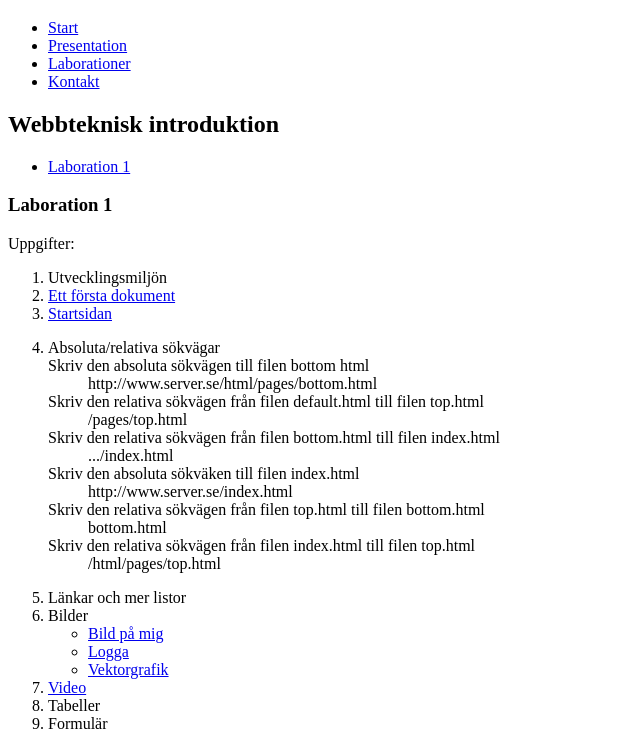
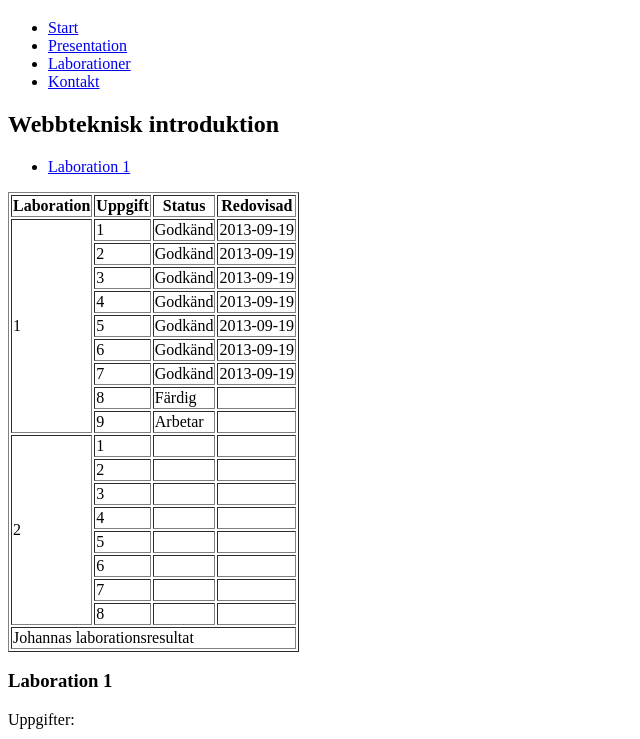
Before and after one commit to jc222fi/1ik415-laborationer, a plain HTML site: page pages/laborationer.html in a window 1280 px wide. Shown: the part 61-800 px from the top of the page, without its empty margins (0-640 px from the left). Drawn offline with Linux system fonts and the light colour scheme.

Commit message:
tabeller

```diff
--- a/pages/laborationer.html
+++ b/pages/laborationer.html
@@ -16,6 +16,108 @@
         <ul>
             <li><a href="#lab1">Laboration 1</a></li>
         </ul>
+        <table border='1'>
+            <thead id="tabell">
+                <tr>
+                    <th>Laboration</th>
+                    <th>Uppgift</th>
+                    <th>Status</th>
+                    <th>Redovisad</th>
+                </tr>
+            </thead>
+            <tbody>
+                <tr>
+                    <td rowspan="9">1</td>
+                    <td>1</td>
+                    <td>Godkänd</td>
+                    <td>2013-09-19</td>
+                </tr>
+                <tr>
+                    <td>2</td>
+                    <td>Godkänd</td>
+                    <td>2013-09-19</td>
+                </tr>
+                <tr>
+                    <td>3</td>
+                    <td>Godkänd</td>
+                    <td>2013-09-19</td>
+                </tr>
+                <tr>
+                    <td>4</td>
+                    <td>Godkänd</td>
+                    <td>2013-09-19</td>
+                </tr>
+                <tr>
+                    <td>5</td>
+                    <td>Godkänd</td>
+                    <td>2013-09-19</td>
+                </tr>
+                <tr>
+                    <td>6</td>
+                    <td>Godkänd</td>
+                    <td>2013-09-19</td>
+                </tr>
+                <tr>
+                    <td>7</td>
+                    <td>Godkänd</td>
+                    <td>2013-09-19</td>
+                </tr>
+                <tr>
+                    <td>8</td>
+                    <td>Färdig</td>
+                    <td></td>
+                </tr>
+                <tr>
+                    <td>9</td>
+                    <td>Arbetar</td>
+                    <td></td>
+                </tr>
+                <tr>
+                    <td rowspan="8">2</td>
+                    <td>1</td>
+                    <td></td>
+                    <td></td>
+                </tr>
+                <tr>
+                    <td>2</td>
+                    <td></td>
+                    <td></td>
+                </tr>
+                <tr>
+                    <td>3</td>
+                    <td></td>
+                    <td></td>
+                </tr>
+                <tr>
+                    <td>4</td>
+                    <td></td>
+                    <td></td>
+                </tr>
+                <tr>
+                    <td>5</td>
+                    <td></td>
+                    <td></td>
+                </tr>
+                <tr>
+                    <td>6</td>
+                    <td></td>
+                    <td></td>
+                </tr>
+                <tr>
+                    <td>7</td>
+                    <td></td>
+                    <td></td>
+                </tr>
+                <tr>
+                    <td>8</td>
+                    <td></td>
+                    <td></td>
+                </tr>
+            </tbody>
+            <tfoot>
+                <td colspan="4">Johannas laborationsresultat</td>
+            </tfoot>
+        </table>
         <h3 id="lab1">Laboration 1</h3>
         <p>Uppgifter:</p>
         <ol>
@@ -46,7 +148,7 @@
             </li>
 
             <li><a href="../index.html#video">Video</a></li>
-            <li>Tabeller</li>
+            <li><a href="#tabell">Tabeller</a></li>
             <li>Formulär</li>
         </ol>
     </body>
```
Also changed, not shown: index.html (+3 -4 lines).
